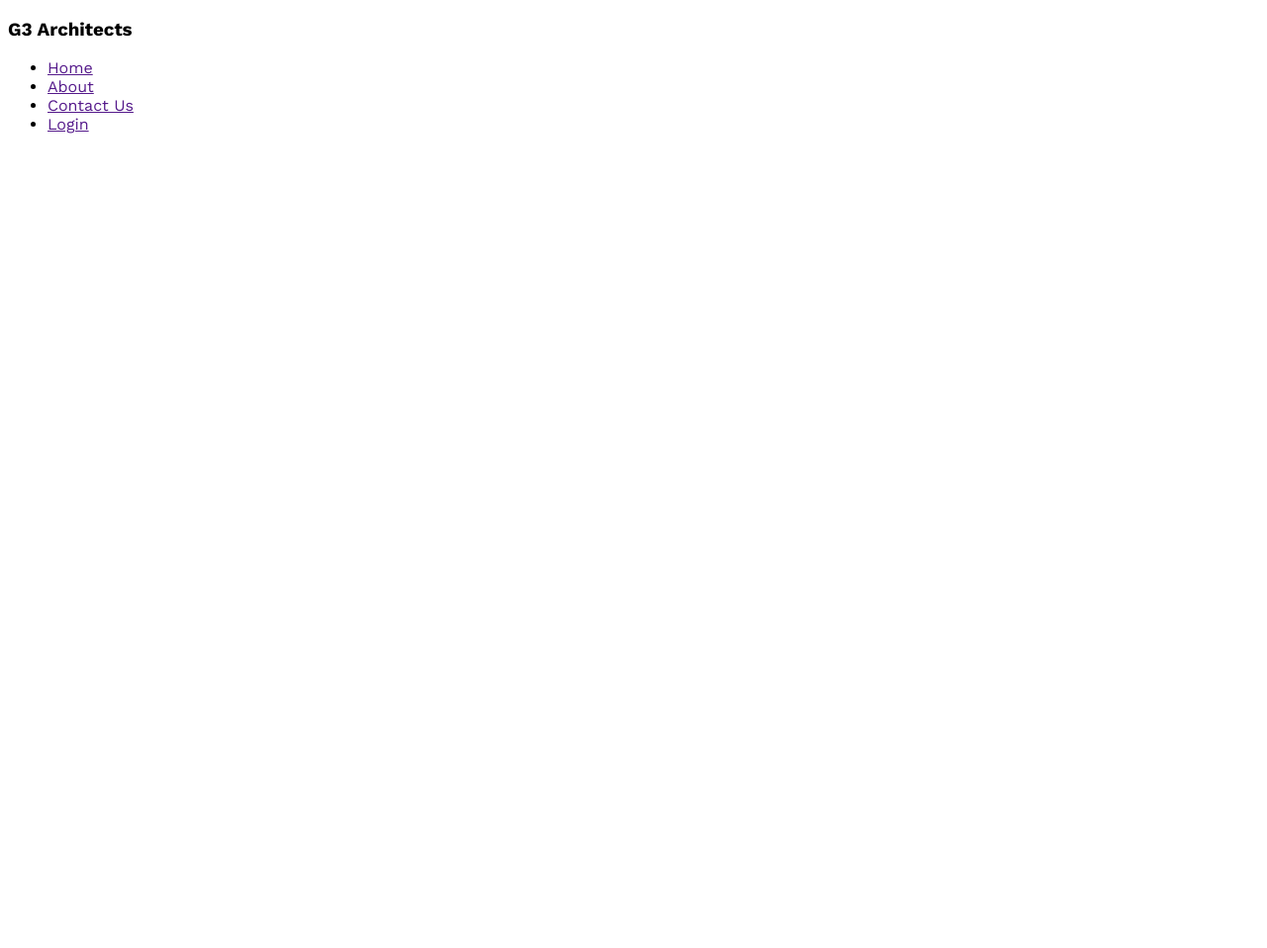
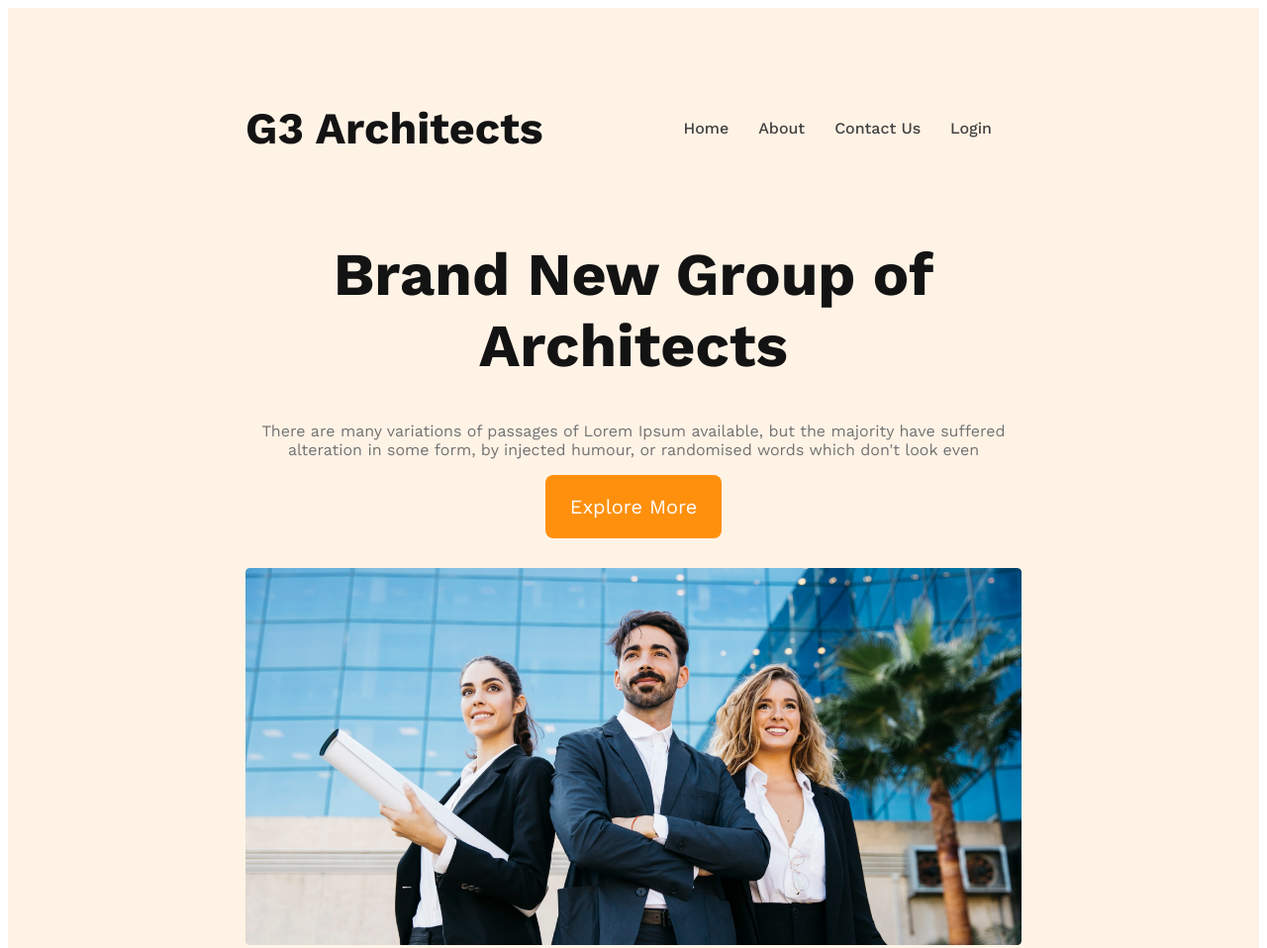
Before and after one commit to mirazahmeed/g3-architects, a plain HTML site: page index.html in a window 1280 px wide. Shown: the top 958 px of the page at 99% size. Before the commit the page ends 800 px from the top, so only its background shows below. Drawn offline with nearby package versions, Linux system fonts and the light colour scheme.

Commit message:
header done

```diff
--- a/index.html
+++ b/index.html
@@ -1,15 +1,17 @@
 <!DOCTYPE html>
 <html lang="en">
+
 <head>
     <meta charset="UTF-8">
     <meta name="viewport" content="width=device-width, initial-scale=1.0">
     <title>G3 Architects</title>
     <link rel="stylesheet" href="styles/architect.css">
 </head>
+
 <body>
     <header>
         <nav>
-            <h3>G3 Architects</h3>
+            <h3 class="nav-title">G3 Architects</h3>
             <ul>
                 <li><a href="">Home</a></li>
                 <li><a href="">About</a></li>
@@ -17,6 +19,16 @@
                 <li><a href="">Login</a></li>
             </ul>
         </nav>
+        <div class="banner">
+            <div class="banner-content">
+                <h1 class="banner-title">
+                    Brand New Group of Architects
+                </h1>
+                <p class="banner-description">There are many variations of passages of Lorem Ipsum available, but the majority have suffered alteration in some form, by injected humour, or randomised words which don't look even</p>
+                <button class="btn-primary">Explore More</button>
+            </div>
+            <img src="/images/banner.png" alt="">
+        </div>
     </header>
     <main>
 
@@ -25,4 +37,5 @@
 
     </footer>
 </body>
+
 </html>
--- a/styles/architect.css
+++ b/styles/architect.css
@@ -1,9 +1,96 @@
 /* Work sans from google font */
 @import url('https://fonts.googleapis.com/css2?family=Work+Sans:ital,wght@0,100..900;1,100..900&display=swap');
 
+/* shared style */
 * {
   font-family: "Work Sans", sans-serif;
   font-optical-sizing: auto;
   /* font-weight: 400; */
   font-style: normal;
 }
+
+.btn-primary{
+    border-radius: 8px;
+    background-color: #ff900e;
+    padding: 20px 25px;
+    color: #FFF;
+    font-size: 1.25rem;
+    cursor: pointer;
+    border: none;
+}
+
+
+
+/* header start */
+header{
+    background-color: #FFF3E6;
+    padding: 50px 240px;
+}
+nav{
+    display: flex;
+    justify-content: space-between;
+    align-items: center;
+}
+.nav-title{
+    font-size: 2.8rem;
+    font-weight: 700;
+    color: #131313;
+}
+nav > ul{
+    display: flex;
+}
+nav  li{
+    list-style: none;
+    margin-right: 30px;
+    font-weight: 500;
+    font-size: 1rem;
+
+}
+nav  li a{
+    text-decoration: none;
+    color: #424242;
+}
+
+
+/* banner style */
+
+.banner-content{
+    max-width: 800px;
+    text-align: center;
+    margin: 0 auto;
+}
+
+.banner-title{
+    font-size: 3.8rem;
+    font-weight: 700;
+    color: #131313;
+}
+
+.banner-description{
+    color: #727272;
+}
+
+.banner img{
+    width: 100%;
+    margin-top: 30px
+}
+
+/* responsive Styles */
+
+@media screen and (max-width: 576px){
+    header{
+        padding: 25px;
+    }
+    nav{
+        flex-direction: column;
+    }
+}
+
+@media screen and (min-width: 576px) and (max-width: 960px){
+    header{
+        padding: 20px;
+    }
+    nav{
+        flex-direction: column;
+    }
+}
```
